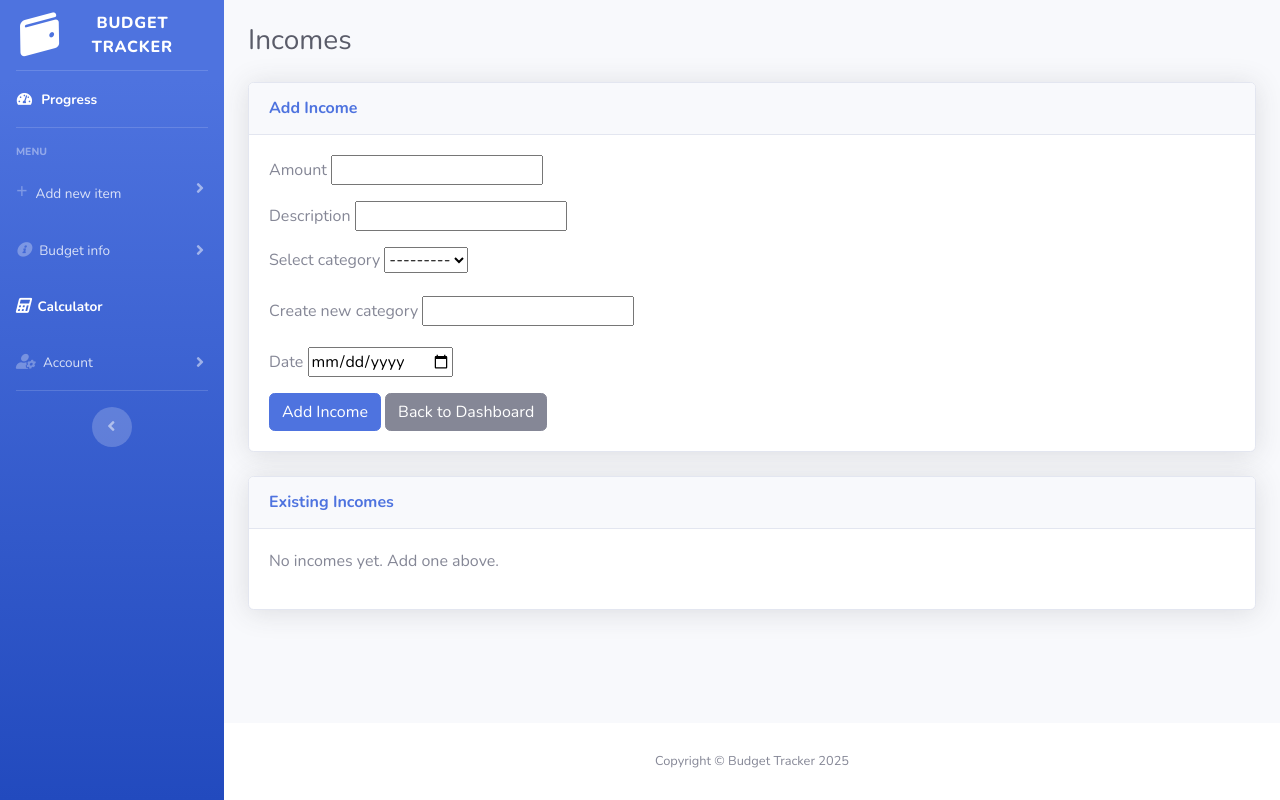
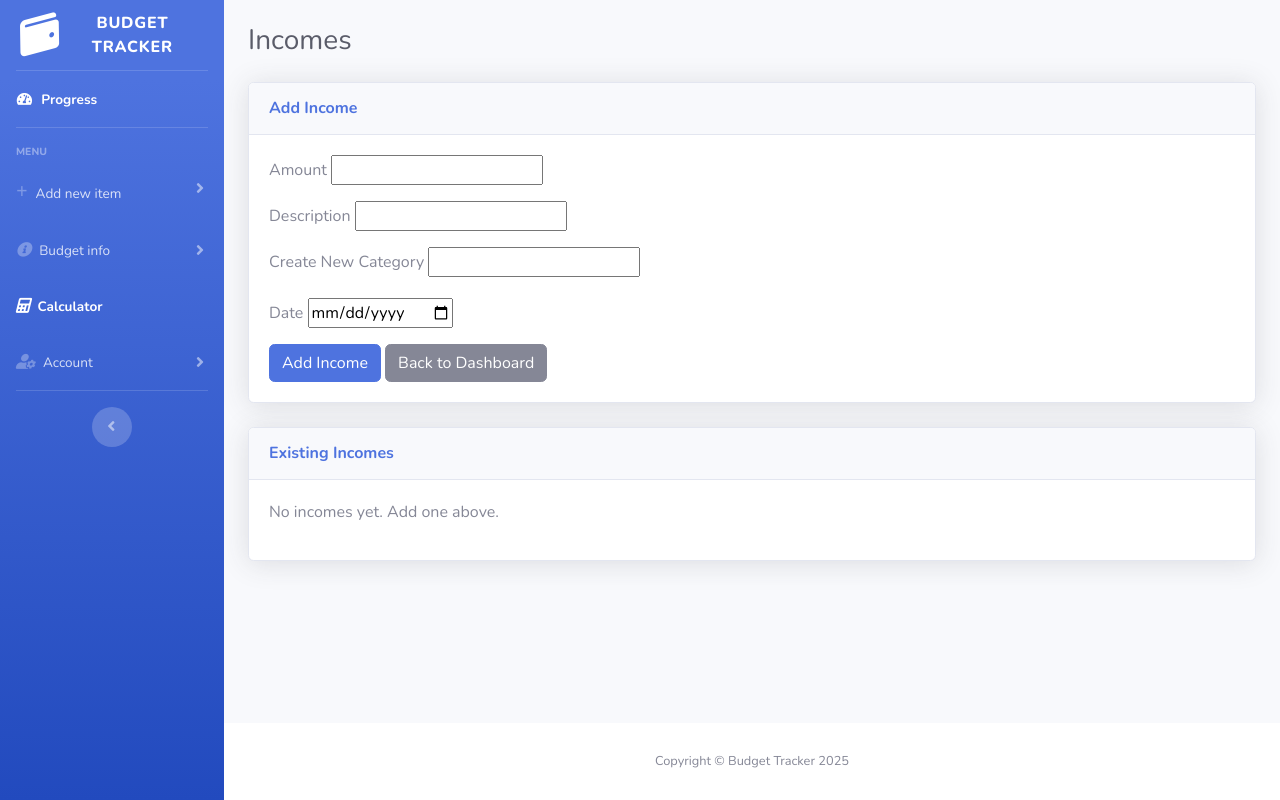
Before and after one commit to Edgarchik-Tatarchik/BudgetTrackerOnDjango, a Django app: page /incomes/ in a window 1280 px wide. Run offline with Django 5.2, Linux system fonts and the light colour scheme; a user stored in the database is signed in; data comes from the database, SQL or seed files in the repository; both versions use the stored data as it was after the commit; some libraries are stand-ins or nearby versions.

Commit message:
Updated incomes.html and expenses.html templates

```diff
--- a/budget_app/templates/expenses.html
+++ b/budget_app/templates/expenses.html
@@ -35,7 +35,7 @@
 
             {% if categories %}
                 <div class="form-group">
-                    <label for="{{ form.category.id_for_label }}">Select Existing Category</label>
+                    <label for="{{ form.category.id_for_label }}">Select Category</label>
                     {{ form.category }}
                 </div>
             {% endif %}
--- a/budget_app/templates/incomes.html
+++ b/budget_app/templates/incomes.html
@@ -23,18 +23,24 @@
                 {{ form.amount.label }} {{ form.amount }}
             </div>
             <div class="form-group">
-                {{ form.description.label }} {{ form.description }}
+                {{ form.description.label }}
+                {{ form.description }}
             </div>
+
+            {% if categories %}
+                <div class="form-group">
+                    <label for="{{ form.category.id_for_label }}">Select Category</label>
+                    {{ form.category }}
+                </div>
+            {% endif %}
+
             <div class="form-group">
-                <label>Select category</label>
-                {{ form.category }}
-            </div>
-            <div class="form-group">
-                <label>Create new category</label>
+                <label for="{{ form.new_category.id_for_label }}">Create New Category</label>
                 {{ form.new_category }}
             </div>
             <div class="form-group">
-                {{ form.date.label }} {{ form.date }}
+                {{ form.date.label }}
+                {{ form.date }}
             </div>
             <button type="submit" class="btn btn-primary">Add Income</button>
             <a href="{% url 'budget_app:index' %}" class="btn btn-secondary">Back to Dashboard</a>
```
Also changed, not shown: db.sqlite3.
